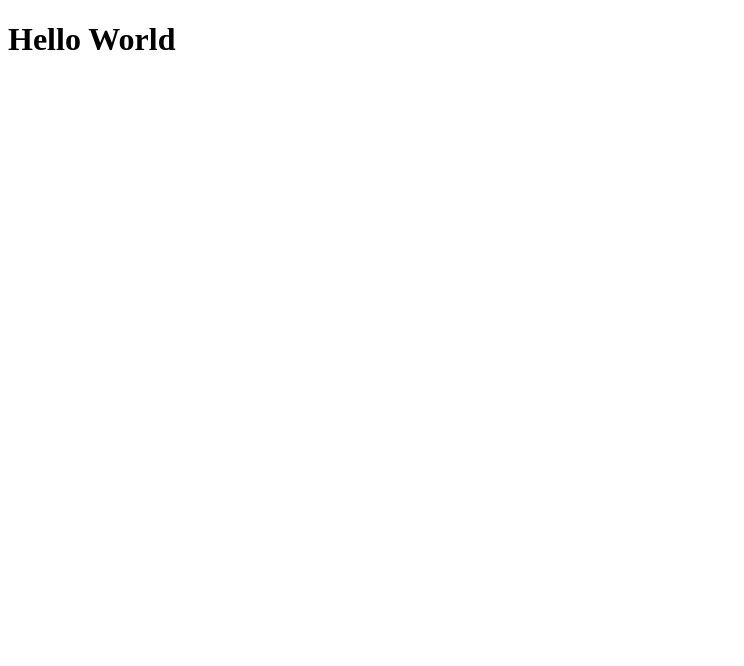
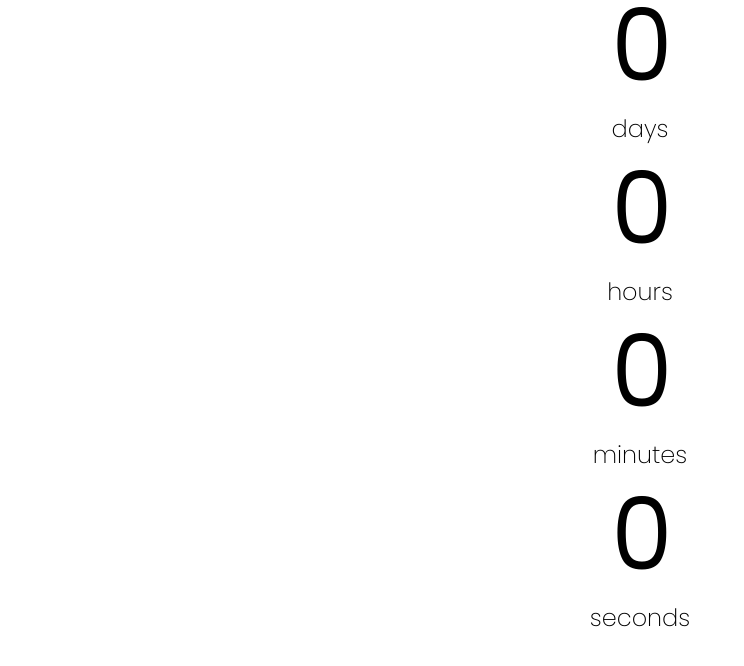
Before and after one commit to chirptotheeast/countdown-timer, a plain HTML site: page index.html in a window 1280 px wide. Shown: the whole page, without its empty margins (0-744 px from the left). Drawn offline with Linux system fonts and the light colour scheme.

Commit message:
html update

```diff
--- a/index.html
+++ b/index.html
@@ -5,10 +5,28 @@
     <meta http-equiv="X-UA-Compatible" content="IE=edge">
     <meta name="viewport" content="width=device-width, initial-scale=1.0">
     <title>Countdown Timer</title>
-    <link rel="stylesheet" href"style.css" />
+    <link rel="stylesheet" href="style.css" />
     <script src="app.js" defer></script>
 </head>
 <body>
-    <h1>Hello World</h1>
+    <h1>Hawaii, here we come, In...</h1>
+    <div class="countdown-container">
+        <div class="countdown-el days-c">
+            <p class="big-text" id="days">0</p>
+            <span>days</span>
+        </div>
+        <div class="countdown-el hours-c">
+            <p class="big-text" id="days">0</p>
+            <span>hours</span>
+        </div>
+        <div class="countdown-el minutes-c">
+            <p class="big-text" id="mins">0</p>
+            <span>minutes</span>
+        </div>
+        <div class="countdown-el seconds-c">
+            <p class="big-text" id="seconds">0</p>
+            <span>seconds</span>
+        </div>
+    </div>
 </body>
 </html>
--- a/style.css
+++ b/style.css
@@ -0,0 +1,45 @@
+@import url("https://fonts.googleapis.com/css2?family=Poppins:wght@200&display=swap");
+
+* {
+    box-sizing: border-box;
+}
+
+body {
+
+    background-image: url((https://images.unsplash.com/photo-1505852679233-d9fd70aff56d?ixid=MnwxMjA3fDB8MHxwaG90by1wYWdlfHx8fGVufDB8fHx8&ixlib=rb-1.2.1&auto=format&fit=crop&w=1050&q=80);
+    background-size: cover;
+    display: flex;
+    flex-direction: column;
+    align-items: center;
+    justify-content: center;
+    min-height: 100vh;
+    font-family: "Poppins", sans-serif;
+    margin: 0;
+}
+
+h1{
+    font-size: 4rem;
+    margin-top: -20rem;
+}
+
+.countdown-countainer {
+    display: flex;
+    flex-wrap: wrap;
+    align-items: center;
+    justify-content: center;
+}
+
+.big-text{
+    font-weight: bold;
+    font-size: 6rem;
+    line-height: 1;
+    margin: 1rem 2rem;
+}
+
+.countdown-el {
+    text-align: center;
+}
+
+.countdown-el span {
+    font-size: 1.5rem;
+}
```
